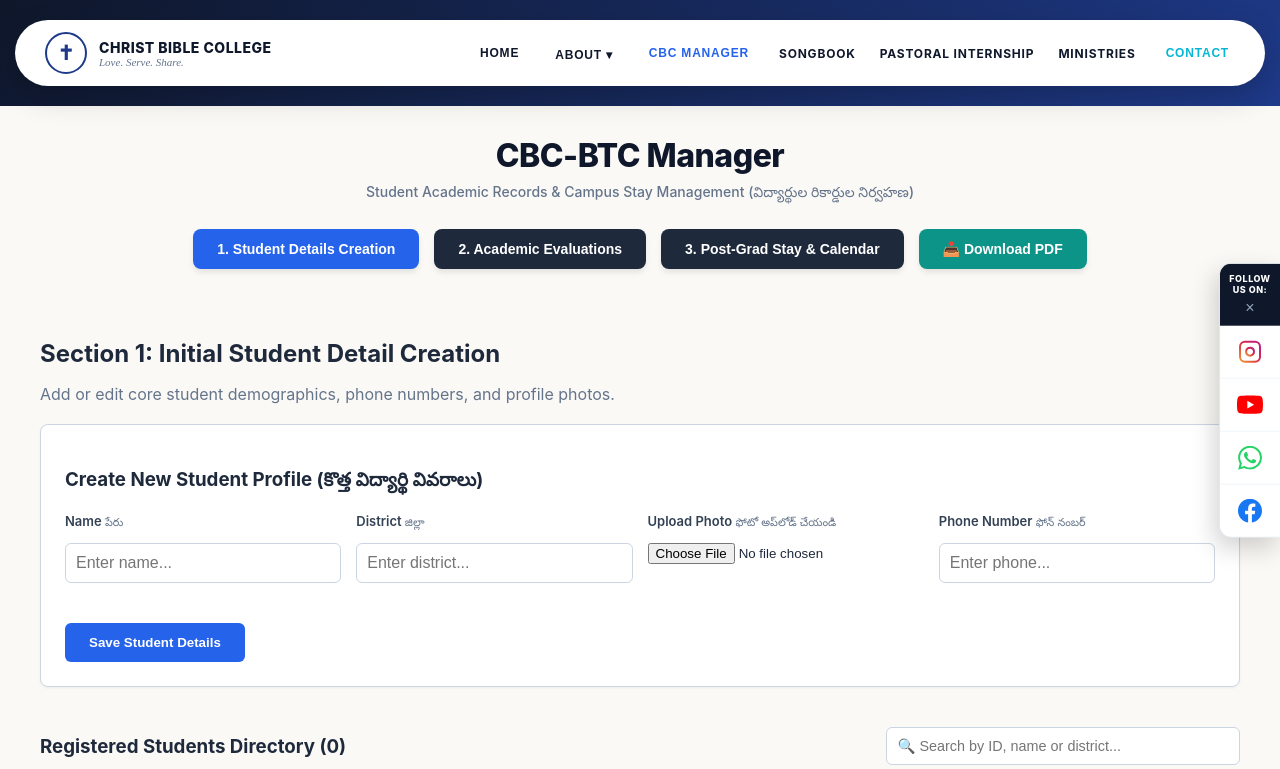
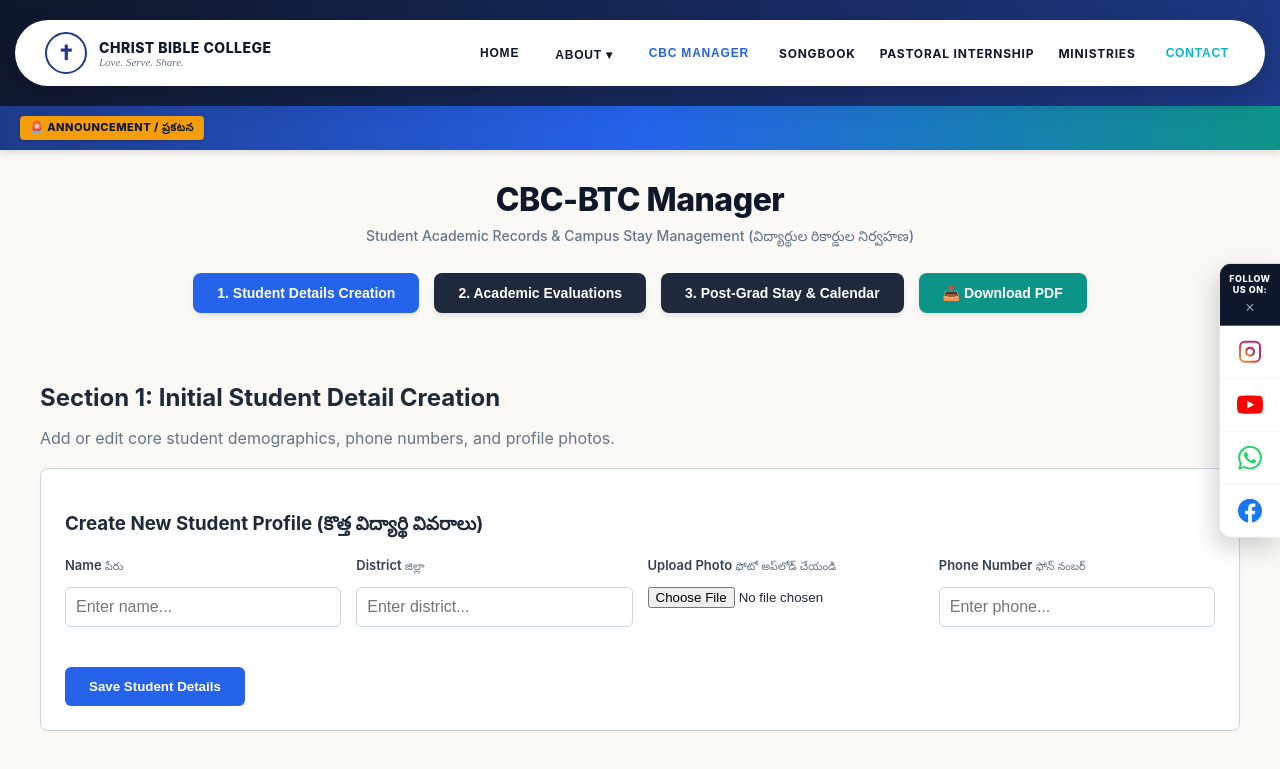
Before and after one commit to pramilaaztraining/cbc-students-manager, a React (Create React App) app: page / in a window 1280 px wide. Shown: the top 769 px of the page. Built offline with nearby package versions, Linux system fonts and the light colour scheme.

Commit message:
Added Fash announcements navigation

```diff
--- a/src/App.js
+++ b/src/App.js
@@ -8,6 +8,7 @@ import LeadershipScreen from './LeadershipScreen';
 import StayCalendarScreen from './StayCalendarScreen';
 import AcademicEvaluationsScreen from './AcademicEvaluationsScreen';
 import FloatingSocialBar from './FloatingSocialBar';
+import FlashAnnouncement from './FlashAnnouncement';
 
 import Header from './Header';
 import Footer from './Footer';
@@ -168,6 +169,9 @@ function App() {
       {/* Top Floating Navigation Bar */}
       <Navbar setCurrentScreen={setActiveScreen} />
 
+      {/* Flash Announcement Marquee Banner */}
+      <FlashAnnouncement />
+
       <main className="container">
         {activeScreen === 'contact' ? (
           <ContactScreen />
--- /dev/null
+++ b/src/FlashAnnouncement.css
@@ -0,0 +1,57 @@
+.flash-announcement-bar {
+  background: linear-gradient(90deg, #1e3a8a, #2563eb, #0d9488);
+  color: #ffffff;
+  padding: 10px 20px;
+  display: flex;
+  align-items: center;
+  overflow: hidden;
+  box-shadow: 0 2px 8px rgba(0, 0, 0, 0.15);
+  font-family: inherit;
+  position: relative;
+  z-index: 999;
+}
+
+.flash-badge {
+  background-color: #f59e0b;
+  color: #0f172a;
+  font-size: 11px;
+  font-weight: 800;
+  padding: 4px 10px;
+  border-radius: 4px;
+  letter-spacing: 0.5px;
+  white-space: nowrap;
+  margin-right: 15px;
+  box-shadow: 0 1px 3px rgba(0,0,0,0.2);
+}
+
+.flash-marquee-container {
+  overflow: hidden;
+  width: 100%;
+  white-space: nowrap;
+}
+
+.flash-marquee-content {
+  display: inline-block;
+  animation: marquee 30s linear infinite;
+  font-size: 13px;
+  font-weight: 600;
+  letter-spacing: 0.3px;
+}
+
+.flash-marquee-content span {
+  margin-right: 60px;
+}
+
+@keyframes marquee {
+  0% {
+    transform: translateX(100%);
+  }
+  100% {
+    transform: translateX(-100%);
+  }
+}
+
+/* Pause animation when user hovers over the announcement */
+.flash-announcement-bar:hover .flash-marquee-content {
+  animation-play-state: paused;
+}
--- /dev/null
+++ b/src/FlashAnnouncement.jsx
@@ -0,0 +1,16 @@
+import React from 'react';
+import './FlashAnnouncement.css';
+
+export default function FlashAnnouncement() {
+  return (
+    <div className="flash-announcement-bar">
+      <div className="flash-badge">🚨 ANNOUNCEMENT / ప్రకటన</div>
+      <div className="flash-marquee-container">
+        <div className="flash-marquee-content">
+          <span>📖 8వ బ్యాచ్ | FREE BIBLE ONLINE TRAINING COURSE 🎓 3 నెలల ఉచిత బైబిల్ కోర్స్ (Free Admission, Tuition Fee & Books)! Online/Offline Classes. కేవలం 100 సీట్లు మాత్రమే! 📞 Contact: 8885831588 | 8074852725</span>
+          <span>✨ దేవుని వాక్యాన్ని లోతుగా నేర్చుకోండి! ముందుగా ప్రార్థించి ఈ అవకాశాన్ని ఉపయోగించుకోండి. 🙏 Share with others!</span>
+        </div>
+      </div>
+    </div>
+  );
+}
--- a/src/Footer.jsx
+++ b/src/Footer.jsx
@@ -18,7 +18,7 @@ export default function Footer() {
           <p className="footer-desc">
             We are a Bible-believing, Christ-exalting, local church congregation situated in Gauribidanur, Karnataka. Seeking to make disciples of Jesus Christ who glorify God.
           </p>
-          <p className="footer-copy">© 2026 CHRIST BIBLE CHURCH BENGALURU.</p>
+          <p className="footer-copy">© 2026 CHRIST BIBLE COLLEGE BENGALURU.</p>
         </div>
 
         {/* Middle Column: Quick Links */}
```
